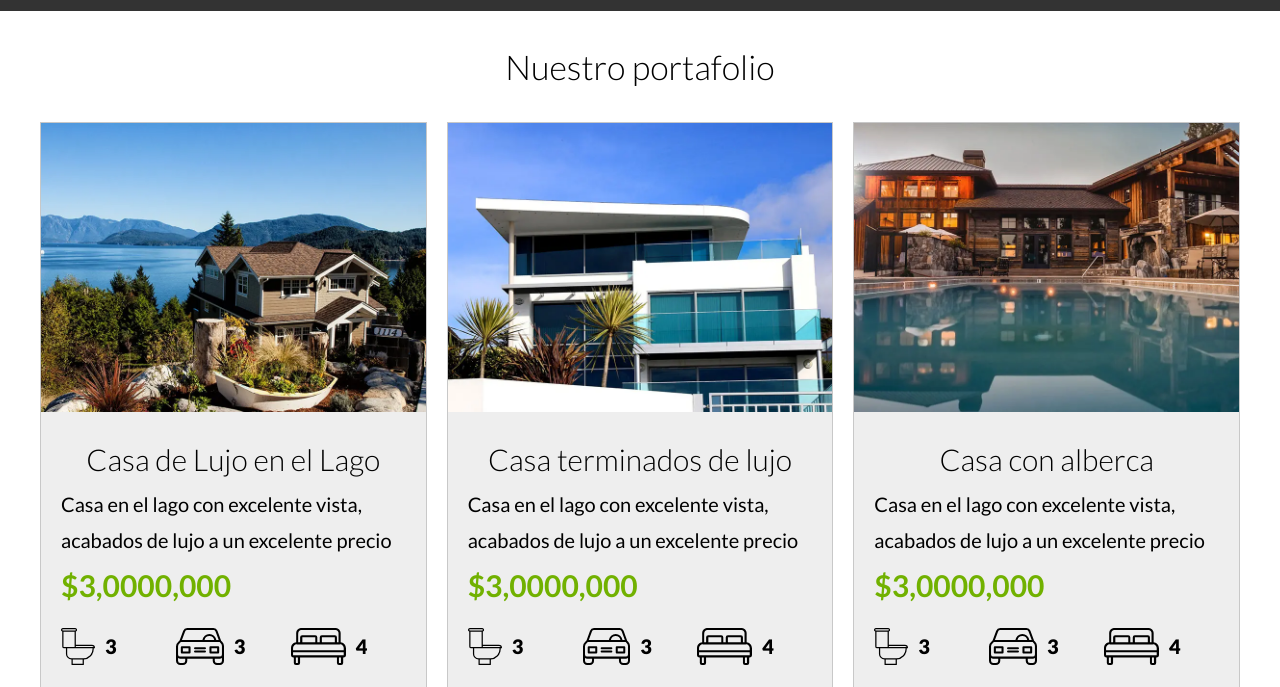
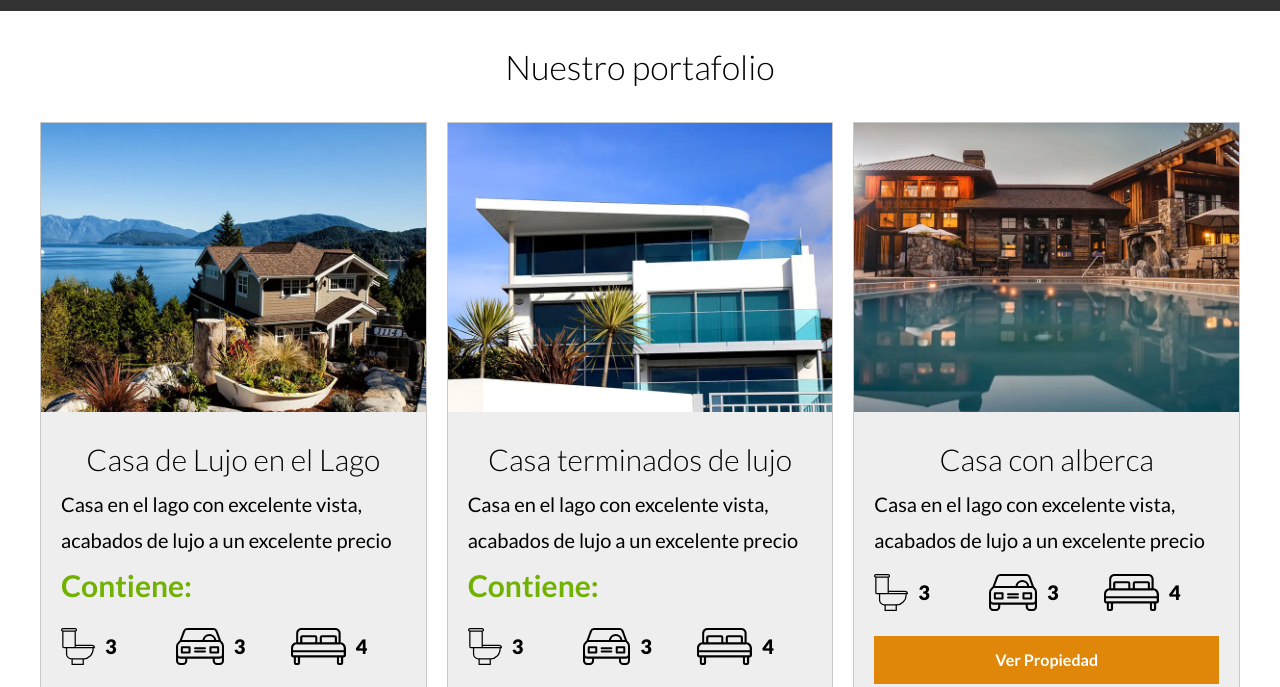
Before and after one commit to DevLaCruz/darquiteksa, a website: page anuncios.html in a window 1280 px wide. Shown: the part 109-796 px from the top of the page. Drawn offline with Linux system fonts and the light colour scheme.

Commit message:
Update anuncios.html

```diff
--- a/anuncios.html
+++ b/anuncios.html
@@ -48,7 +48,7 @@
                 <div class="contenido-anuncio">
                     <h3>Casa de Lujo en el Lago</h3>
                     <p>Casa en el lago con excelente vista, acabados de lujo a un excelente precio</p>
-                    <p class="precio">$3,0000,000</p>
+                    <p class="precio">Contiene:</p>
 
                     <ul class="iconos-caracteristicas">
                         <li>
@@ -81,7 +81,7 @@
                 <div class="contenido-anuncio">
                     <h3>Casa terminados de lujo</h3>
                     <p>Casa en el lago con excelente vista, acabados de lujo a un excelente precio</p>
-                    <p class="precio">$3,0000,000</p>
+                    <p class="precio">Contiene:</p>
 
                     <ul class="iconos-caracteristicas">
                         <li>
@@ -114,7 +114,7 @@
                 <div class="contenido-anuncio">
                     <h3>Casa con alberca</h3>
                     <p>Casa en el lago con excelente vista, acabados de lujo a un excelente precio</p>
-                    <p class="precio">$3,0000,000</p>
+                    <p class="precio"></p>
 
                     <ul class="iconos-caracteristicas">
                         <li>
```
